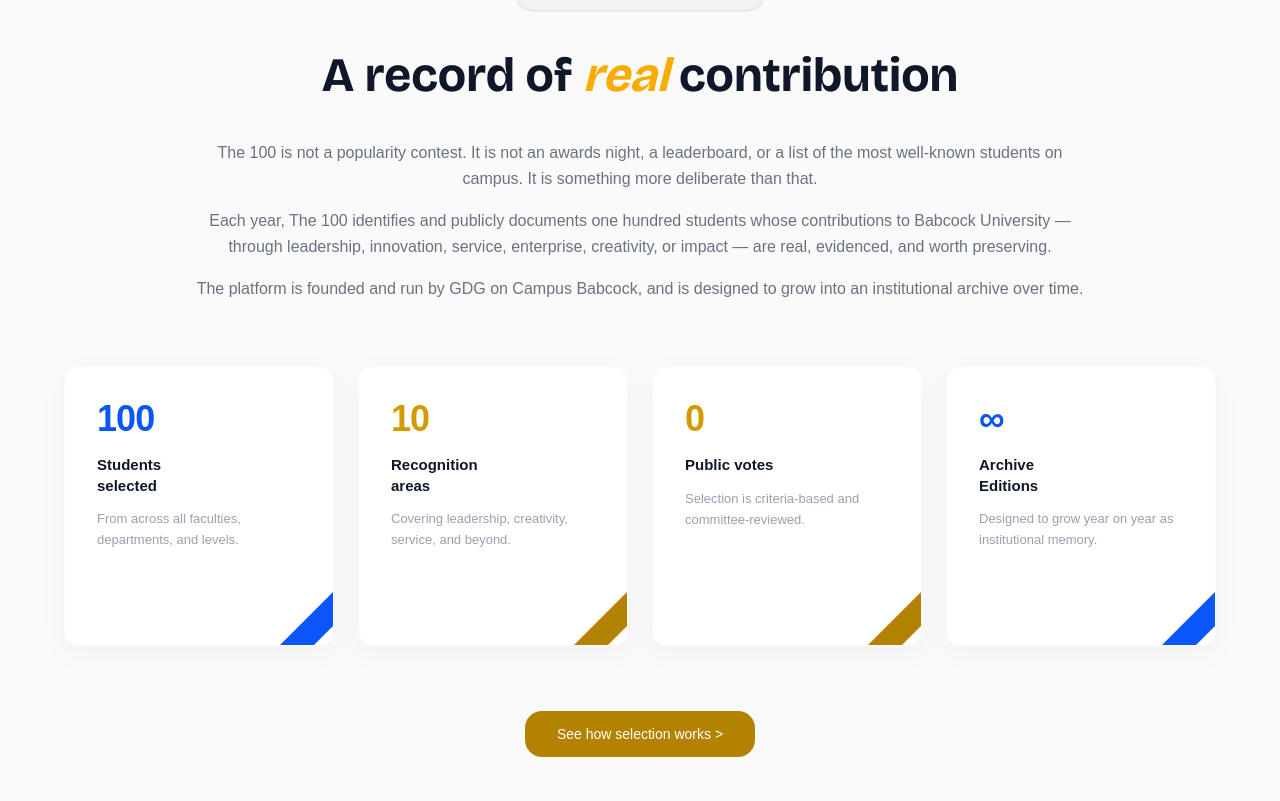
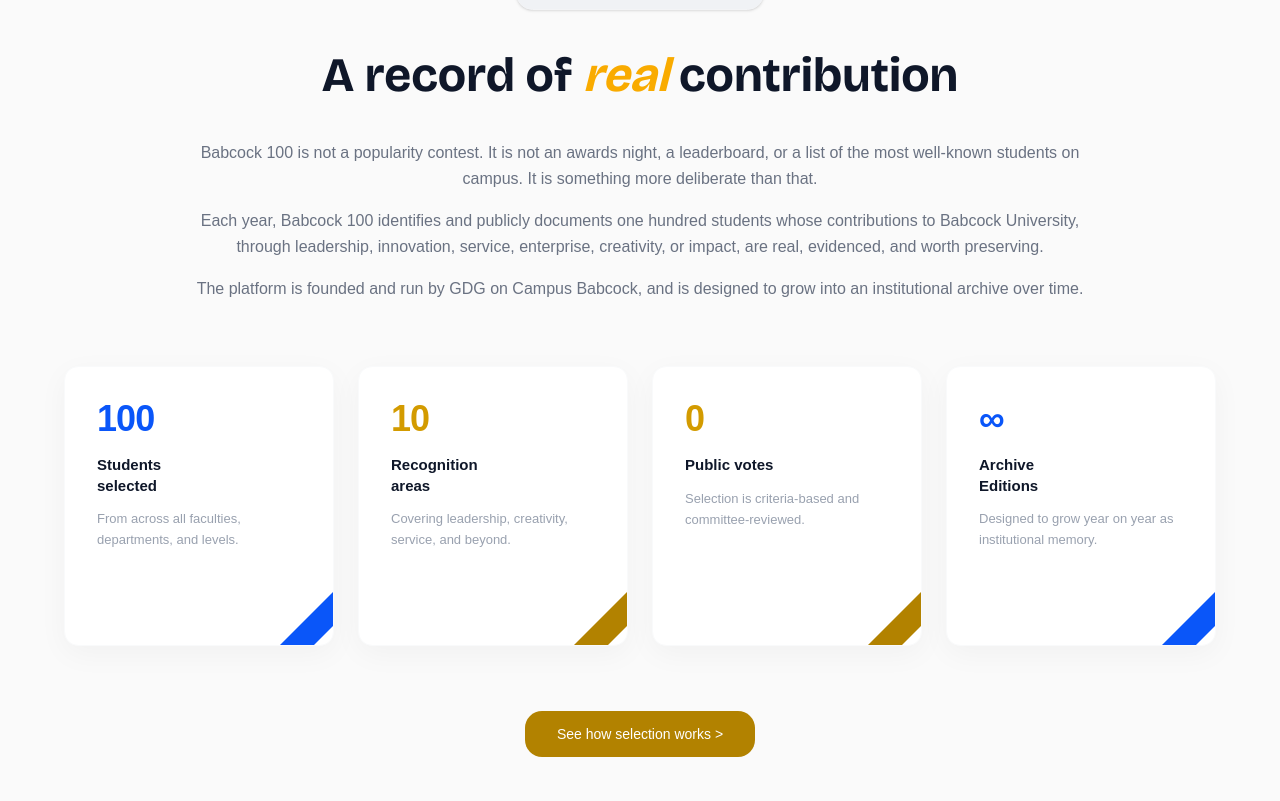
Before and after one commit to GDGBabcockUniversity/the-hundred, a Next.js app: page / in a window 1280 px wide. Shown: the part 919-1720 px from the top of the page. Built offline with nearby package versions, Linux system fonts and the light colour scheme; a web font is replaced by a local one.

Commit message:
fix: update text references to "Babcock 100" for consistency and clarity

```diff
--- a/components/landing/ValuePropSection.tsx
+++ b/components/landing/ValuePropSection.tsx
@@ -56,14 +56,14 @@
         {/* Paragraphs */}
         <div className="max-w-4xl mx-auto text-center space-y-4 text-gray-500 mb-16 text-sm md:text-base leading-relaxed">
           <p>
-            The 100 is not a popularity contest. It is not an awards night, a
+            Babcock 100 is not a popularity contest. It is not an awards night, a
             leaderboard, or a list of the most well-known students on campus. It
             is something more deliberate than that.
           </p>
           <p>
-            Each year, The 100 identifies and publicly documents one hundred
-            students whose contributions to Babcock University — through
-            leadership, innovation, service, enterprise, creativity, or impact —
+            Each year, Babcock 100 identifies and publicly documents one hundred
+            students whose contributions to Babcock University, through
+            leadership, innovation, service, enterprise, creativity, or impact,
             are real, evidenced, and worth preserving.
           </p>
           <p>
```
